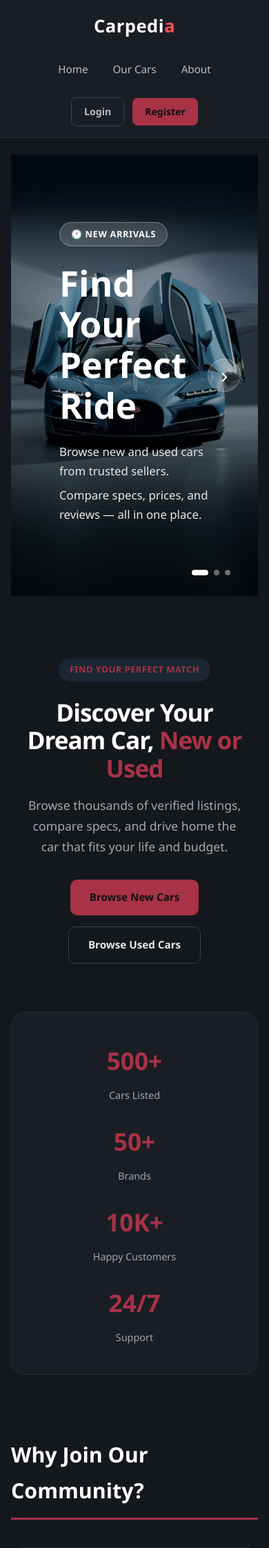
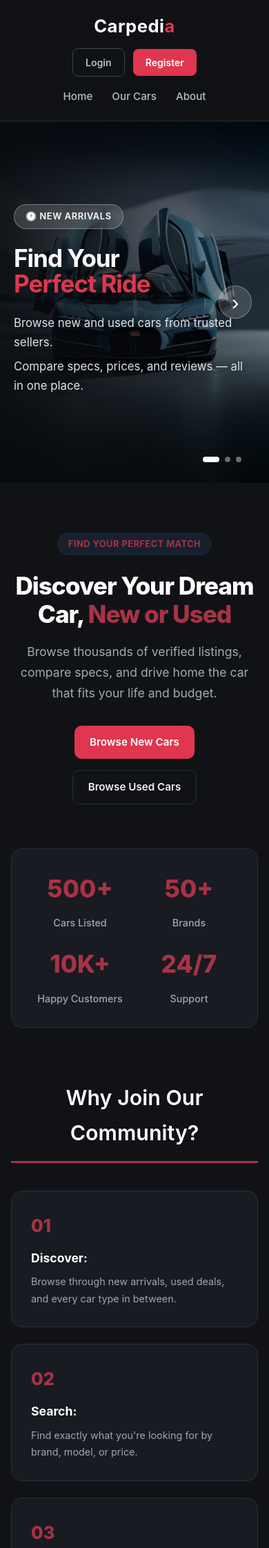
Before and after one commit to esraahosni/Carpedia, a Django app: page / in a window 390 px wide. Shown: the top 2244 px of the page at 69% size. Run offline with Django 5.2, Linux system fonts and the light colour scheme; data that the repository does not hold is empty.

Commit message:
UI polish: card layout, home featured sections, detail page, responsive, sticky header

```diff
--- /dev/null
+++ b/cars/static/css/polish.css
@@ -0,0 +1,210 @@
+/* Carpedia UI polish: loaded after style.css, keeps the dark theme + red accent */
+:root {
+    --bg: #101216;
+    --surface: #181b21;
+    --surface-2: #1e222a;
+    --border: #2a2f39;
+    --text: #eef0f3;
+    --muted: #9aa3b2;
+    --accent: #e0364f;
+    --accent-dark: #b92a40;
+    --radius: 16px;
+    --shadow: 0 10px 30px rgba(0, 0, 0, .35);
+}
+
+html { scroll-behavior: smooth; }
+body {
+    background: var(--bg);
+    color: var(--text);
+    font-family: Inter, 'Segoe UI', system-ui, -apple-system, Roboto, Helvetica, Arial, sans-serif;
+    -webkit-font-smoothing: antialiased;
+}
+a { transition: color .15s ease; }
+:focus-visible { outline: 2px solid var(--accent); outline-offset: 3px; }
+
+/* ----- Layout gutters: content no longer touches the screen edges ----- */
+main { max-width: 1240px; padding: 0 24px 64px; }
+main > .hero-carousel { margin: 0 -24px; width: calc(100% + 48px); }
+
+/* ----- Header ----- */
+header {
+    position: sticky; top: 0; z-index: 50;
+    background: rgba(16, 18, 22, .86);
+    backdrop-filter: blur(12px);
+    border-bottom: 1px solid var(--border);
+}
+.main-nav a { position: relative; padding: 6px 2px; }
+.main-nav a::after {
+    content: ''; position: absolute; left: 0; bottom: -2px; height: 2px; width: 0;
+    background: var(--accent); transition: width .2s ease;
+}
+.main-nav a:hover::after { width: 100%; }
+.btn-auth.btn-register, .btn-primary { background: var(--accent); color: #fff; }
+.btn-auth.btn-register:hover, .btn-primary:hover { background: var(--accent-dark); }
+.logo-accent { color: var(--accent); }
+
+/* ----- Page headings ----- */
+.page-head { margin: 40px 0 8px; }
+.page-head h2 { font-size: 2.2rem; margin-bottom: 4px; letter-spacing: -.02em; }
+.page-sub { color: var(--muted); font-size: .95rem; }
+main > h2 { margin-top: 40px; }
+
+/* ----- Filters ----- */
+.filter-form {
+    display: grid; grid-template-columns: repeat(4, 1fr) auto; gap: 12px;
+    background: var(--surface); border: 1px solid var(--border);
+    border-radius: var(--radius); padding: 16px; margin: 20px 0 32px;
+}
+.filter-form input {
+    background: var(--bg); border: 1px solid var(--border); color: var(--text);
+    border-radius: 10px; padding: 12px 14px; font-size: .95rem; min-width: 0;
+}
+.filter-form input:focus { border-color: var(--accent); outline: none; }
+.filter-form button {
+    background: var(--accent); color: #fff; border: 0; border-radius: 10px;
+    padding: 0 26px; font-weight: 600; cursor: pointer; transition: background .15s;
+}
+.filter-form button:hover { background: var(--accent-dark); }
+
+/* ----- Car grid + cards ----- */
+.car-grid {
+    display: grid !important;
+    grid-template-columns: repeat(auto-fill, minmax(270px, 1fr));
+    gap: 24px; margin: 0 0 32px; padding: 0;
+}
+.car-card {
+    display: flex; flex-direction: column;
+    background: var(--surface); border: 1px solid var(--border);
+    border-radius: var(--radius); overflow: hidden; padding: 0;
+    transition: transform .2s ease, box-shadow .2s ease, border-color .2s ease;
+}
+.car-card:hover { transform: translateY(-4px); box-shadow: var(--shadow); border-color: #3a4150; }
+.car-card .card-img-wrap {
+    position: relative; aspect-ratio: 16 / 10; overflow: hidden;
+    background: var(--surface-2); height: auto; margin: 0;
+}
+.car-card .card-img-wrap img, .car-card img {
+    width: 100%; height: 100%; object-fit: cover; display: block; border-radius: 0;
+    transition: transform .4s ease;
+}
+.car-card:hover .card-img-wrap img { transform: scale(1.05); }
+.card-img-link { display: block; width: 100%; height: 100%; }
+.card-badge { position: absolute; top: 12px; left: 12px; margin: 0; backdrop-filter: blur(6px); }
+.car-card h3 { padding: 16px 18px 0; margin: 0; font-size: 1.12rem; font-weight: 650; letter-spacing: -.01em; }
+.car-card h3 a { color: var(--text); text-decoration: none; }
+.car-card h3 a:hover { color: var(--accent); }
+.card-meta { padding: 4px 18px 0; color: var(--muted); font-size: .88rem; margin: 0; }
+.card-foot {
+    margin-top: auto; display: flex; align-items: center; justify-content: space-between;
+    gap: 12px; padding: 18px;
+}
+.car-card .price { margin: 0; padding: 0; font-size: 1.3rem; font-weight: 750; color: var(--text); letter-spacing: -.01em; }
+.car-card .details-link, .car-card a.details-link {
+    margin: 0; padding: 9px 16px; border-radius: 10px; font-size: .88rem; font-weight: 600;
+    background: transparent; border: 1px solid var(--accent); color: var(--accent); text-decoration: none;
+    transition: background .15s, color .15s;
+}
+.car-card .details-link:hover, .car-card a.details-link:hover { background: var(--accent); color: #fff; }
+/* profile page cards (older markup without card-foot) */
+.car-card > .tag-row { padding: 6px 18px 0; }
+.car-card > .price { padding: 8px 18px 0; }
+.car-card > a.details-link { margin: 14px 18px 18px; align-self: flex-start; }
+.fav-heart { z-index: 2; border: 0; cursor: pointer; top: 12px; right: 12px; }
+.empty-state { grid-column: 1 / -1; text-align: center; color: var(--muted); padding: 48px 0; }
+
+.condition-tag { border-radius: 999px; padding: 4px 12px; font-size: .72rem; font-weight: 700; letter-spacing: .06em; text-transform: uppercase; }
+.condition-tag.new { background: rgba(224, 54, 79, .18); color: #ff8a9b; border: 1px solid rgba(224, 54, 79, .4); }
+.condition-tag.used { background: rgba(255, 255, 255, .1); color: #d6dae1; border: 1px solid rgba(255, 255, 255, .18); }
+
+/* ----- Pagination ----- */
+.pagination { display: flex; justify-content: center; align-items: center; gap: 16px; margin: 16px 0 0; color: var(--muted); }
+.pagination a {
+    padding: 9px 18px; border: 1px solid var(--border); border-radius: 10px; color: var(--text);
+    text-decoration: none; background: var(--surface); transition: border-color .15s, color .15s;
+}
+.pagination a:hover { border-color: var(--accent); color: var(--accent); }
+
+/* ----- Home page ----- */
+.hero-carousel { height: min(62vh, 560px); min-height: 380px; }
+.hero-carousel .slide-overlay {
+    background: linear-gradient(90deg, rgba(10, 12, 16, .88) 0%, rgba(10, 12, 16, .55) 45%, rgba(10, 12, 16, .05) 100%);
+    padding: 0 max(24px, calc((100vw - 1240px) / 2 + 24px));
+}
+.hero-carousel .slide-overlay h1 { font-size: clamp(2.2rem, 5vw, 3.8rem); letter-spacing: -.03em; line-height: 1.05; max-width: 14ch; }
+.hero-carousel .slide-overlay p { color: #dfe3ea; max-width: 46ch; text-shadow: 0 1px 8px rgba(0, 0, 0, .5); }
+.hero-carousel .slide-overlay h1 span { color: var(--accent); }
+.hero-v2 { padding: 72px 0 40px; }
+.hero-v2 h1 { letter-spacing: -.03em; }
+.stats-bar {
+    display: grid; grid-template-columns: repeat(4, 1fr); gap: 16px;
+    background: var(--surface); border: 1px solid var(--border); border-radius: var(--radius);
+    padding: 28px; margin: 24px 0 56px;
+}
+.stat-number { color: var(--accent); font-weight: 800; }
+.section-head { display: flex; align-items: baseline; justify-content: space-between; gap: 16px; margin: 0 0 20px; }
+.section-head h2 { margin: 0; letter-spacing: -.02em; }
+.see-all { color: var(--accent); text-decoration: none; font-weight: 600; font-size: .95rem; }
+.see-all:hover { text-decoration: underline; }
+.featured { margin: 0 0 56px; }
+.why-join-section { margin: 24px 0 0; }
+.why-join-heading { text-align: center; }
+.why-join-card { background: var(--surface); border: 1px solid var(--border); border-radius: var(--radius); transition: transform .2s; }
+.why-join-card:hover { transform: translateY(-3px); }
+
+/* ----- Car detail ----- */
+.car-detail-container { max-width: none; background: none; padding: 24px 0 0; box-shadow: none; border: 0; }
+.car-detail-container .back-link { display: inline-block; margin: 0 0 20px; color: var(--muted); text-decoration: none; }
+.car-detail-container .back-link:hover { color: var(--accent); }
+.detail-layout { display: grid; grid-template-columns: minmax(0, 1.25fr) minmax(0, 1fr); gap: 40px; align-items: start; }
+.detail-main-img {
+    width: 100% !important; max-width: none !important; height: auto !important; aspect-ratio: 16 / 10;
+    object-fit: cover; border-radius: var(--radius); border: 1px solid var(--border); display: block;
+}
+.gallery { display: grid; grid-template-columns: repeat(4, 1fr); gap: 10px; margin-top: 12px; }
+.gallery img { width: 100%; aspect-ratio: 4 / 3; object-fit: cover; border-radius: 10px; }
+.detail-info h2 { font-size: 2.2rem; margin: 14px 0 6px; letter-spacing: -.02em; line-height: 1.15; }
+.detail-year { color: var(--muted); font-weight: 500; font-size: 1.4rem; margin-left: 6px; }
+.detail-price { font-size: 2rem; font-weight: 800; color: var(--accent); margin: 0 0 18px; }
+.detail-info .spec-grid { display: grid; grid-template-columns: repeat(2, 1fr); gap: 12px; margin: 22px 0; }
+.detail-info .spec-item {
+    background: var(--surface); border: 1px solid var(--border); border-radius: 12px;
+    padding: 14px 16px; display: flex; flex-direction: column; gap: 2px;
+}
+.spec-label { color: var(--muted); font-size: .76rem; text-transform: uppercase; letter-spacing: .08em; }
+.spec-value { color: var(--text); font-weight: 650; }
+.detail-sub { margin: 26px 0 8px; font-size: 1.05rem; }
+.detail-info .description { color: #c5cbd6; line-height: 1.75; }
+.btn { border-radius: 10px; padding: 11px 22px; font-weight: 600; cursor: pointer; transition: background .15s, border-color .15s; }
+.btn-secondary { background: transparent; color: var(--text); border: 1px solid var(--border); }
+.btn-secondary:hover { border-color: var(--accent); color: var(--accent); }
+
+/* ----- Footer ----- */
+footer { border-top: 1px solid var(--border); background: var(--surface); margin-top: 24px; }
+
+/* ----- Responsive ----- */
+@media (max-width: 900px) {
+    .detail-layout { grid-template-columns: 1fr; gap: 24px; }
+    .filter-form { grid-template-columns: 1fr 1fr; }
+    .filter-form button { grid-column: 1 / -1; padding: 12px; }
+    .stats-bar { grid-template-columns: repeat(2, 1fr); }
+}
+@media (max-width: 640px) {
+    main { padding: 0 16px 48px; }
+    main > .hero-carousel { margin: 0 -16px; width: calc(100% + 32px); }
+    .hero-carousel .slide-overlay { padding: 0 20px; }
+    .page-head h2, .detail-info h2 { font-size: 1.7rem; }
+    .car-grid { grid-template-columns: 1fr; }
+    .nav-container { flex-wrap: wrap; gap: 10px; }
+    .main-nav { width: 100%; order: 3; overflow-x: auto; white-space: nowrap; }
+    .section-head { flex-direction: column; align-items: flex-start; gap: 4px; }
+}
+@media (prefers-reduced-motion: reduce) { * { transition: none !important; scroll-behavior: auto !important; } }
+
+/* full-bleed hero + solid badges (overrides of the rules above) */
+main > .hero-carousel { width: 100vw; margin-left: calc(50% - 50vw); margin-right: 0; }
+.card-badge { background-clip: padding-box; box-shadow: 0 2px 8px rgba(0, 0, 0, .4); }
+.card-badge.new { background: #2a0f15; }
+.card-badge.used { background: #20242c; }
+body { overflow-x: hidden; }
+@media (max-width: 640px) { main > .hero-carousel { width: 100vw; margin-left: calc(50% - 50vw); } }
+.detail-info .spec-grid { background: none; border: 0; padding: 0; box-shadow: none; }
--- a/cars/templates/cars/base.html
+++ b/cars/templates/cars/base.html
@@ -2,8 +2,12 @@
 <!DOCTYPE html>
 <html>
 <head>
-    <title>Carpedia</title>
+    <meta charset="utf-8">
+    <meta name="viewport" content="width=device-width, initial-scale=1">
+    <title>{% block title %}Carpedia | New &amp; Used Cars{% endblock %}</title>
+    <meta name="description" content="Carpedia: browse new and used cars, compare specs and prices, and save your favourites.">
     <link rel="stylesheet" href="{% static 'css/style.css' %}">
+    <link rel="stylesheet" href="{% static 'css/polish.css' %}">
 </head>
 
 <body>
@@ -45,7 +49,7 @@
         <div class="footer-container">
             <div class="footer-top">
                 <div class="footer-brand">
-                    <h3>CarSite</h3>
+                    <h3>Carpedi<span class="logo-accent">a</span></h3>
                     <p>Your trusted destination for new and used cars, built for easy browsing and confident buying.</p>
                 </div>
                 <div class="footer-col">
@@ -71,7 +75,7 @@
                 </div>
             </div>
             <div class="footer-bottom">
-                &copy; 2026 CarSite. All rights reserved.
+                &copy; 2026 Carpedia. All rights reserved.
             </div>
         </div>
     </footer>
--- a/cars/templates/cars/home.html
+++ b/cars/templates/cars/home.html
@@ -71,6 +71,20 @@
     </div>
 </section>
 
+<!-- Featured -->
+{% if new_cars %}
+<section class="featured">
+    <div class="section-head"><h2>New Arrivals</h2><a href="{% url 'new_cars' %}" class="see-all">View all new cars →</a></div>
+    <div class="car-grid">{% for car in new_cars %}{% include 'cars/_card.html' %}{% endfor %}</div>
+</section>
+{% endif %}
+{% if used_cars %}
+<section class="featured">
+    <div class="section-head"><h2>Popular Used Cars</h2><a href="{% url 'used_cars' %}" class="see-all">View all used cars →</a></div>
+    <div class="car-grid">{% for car in used_cars %}{% include 'cars/_card.html' %}{% endfor %}</div>
+</section>
+{% endif %}
+
 {% if not user.is_authenticated %}
 <section class="why-join-section">
     <h2 class="why-join-heading">Why Join Our Community?</h2>
```
Also changed, not shown: cars/templates/cars/_card.html (added, +22 -0 lines), cars/templates/cars/car_detail.html (+15 -17 lines), cars/templates/cars/car_list.html (+9 -34 lines).
